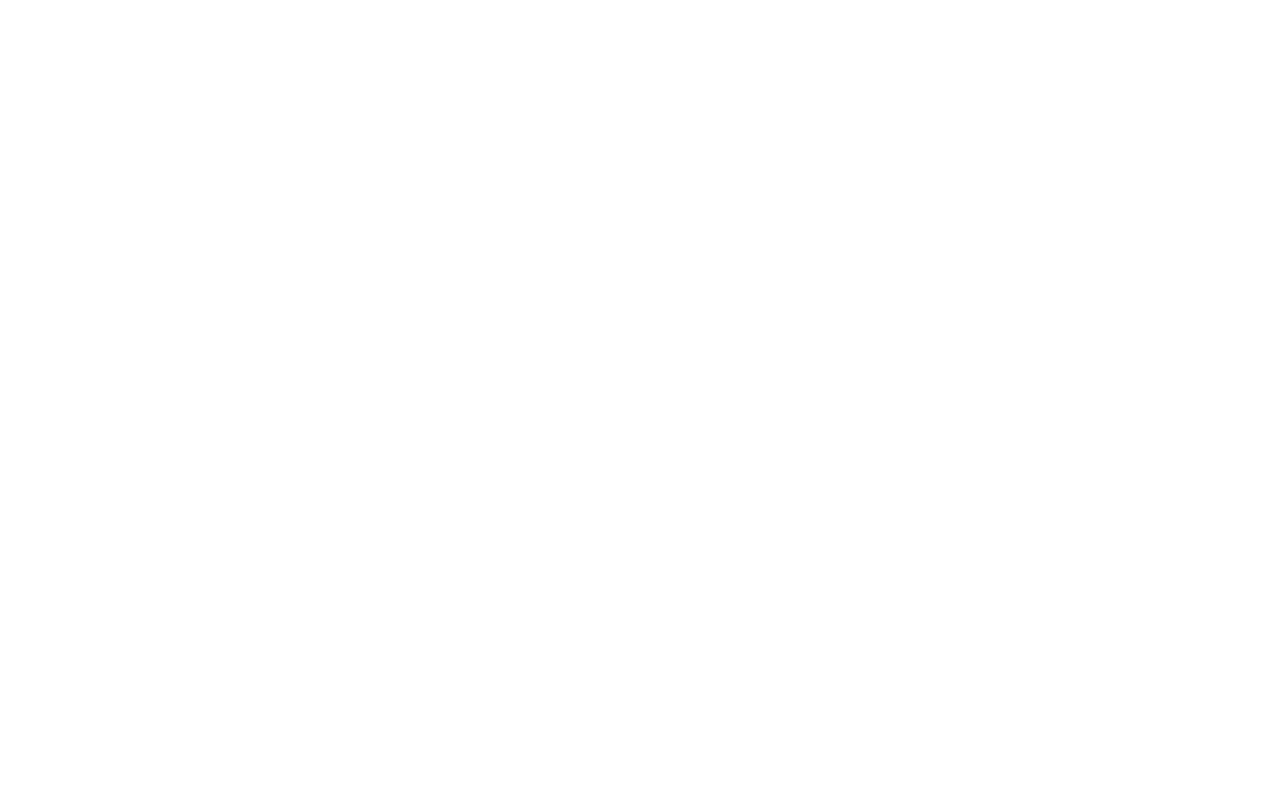
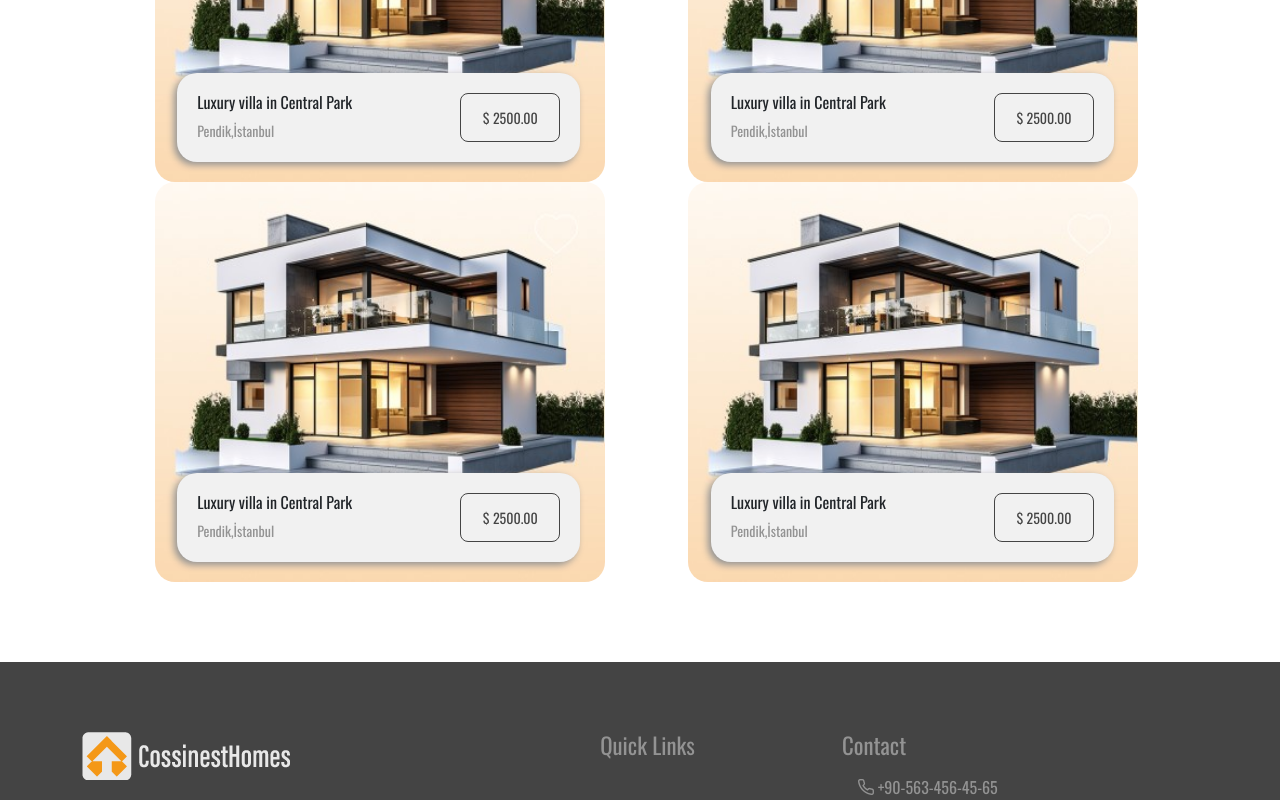
Before and after one commit to seval2016/cossineshomes, a Next.js app: page /adverts-page in a window 1280 px wide. Shown: the part 1368-2168 px from the top of the page. Before the commit the page ends 800 px from the top, so only its background shows below. Built offline with nearby package versions, Linux system fonts and the light colour scheme.

Commit message:
adverts page

```diff
--- a/src/app/adverts-page/page.js
+++ b/src/app/adverts-page/page.js
@@ -1,6 +1,7 @@
 import React from "react";
 import PageHeader from "@/components/common/page-header";
 import Spacer from "@/components/common/spacer";
+import AdvertsPage from "@/components/adverst-page/adverts-page";
 
 
 
@@ -13,8 +14,8 @@
     <>
       <PageHeader title="Adverts Page" />
       <Spacer />
-
-
+      <AdvertsPage/>
+      <Spacer/>
     </>
   );
 };
--- /dev/null
+++ b/src/components/adverst-page/adverts-form.js
@@ -0,0 +1,9 @@
+import React from 'react'
+
+const AdvertsForm = () => {
+  return (
+    <div>AdvertsForm</div>
+  )
+}
+
+export default AdvertsForm
--- a/src/components/adverst-page/adverts-page.js
+++ b/src/components/adverst-page/adverts-page.js
@@ -1,9 +1,46 @@
-import React from 'react'
+"use client";
+import React from "react";
+import { Container, Row, Col, Button } from "react-bootstrap";
+import "./adverts.scss";
+import Card from "react-bootstrap/Card";
+import Image from "next/image";
+import Adverts from "@/helpers/data/advert-page.json";
+import AdvertsForm from "./adverts-form";
 
 const AdvertsPage = () => {
   return (
-    <div>AdvertsPage</div>
-  )
-}
+    <>
+      <Container className="adverts d-flex">
+        <div>
+            <AdvertsForm/>
+        </div>
+        <Row>
+          {Adverts.map((item, index) => (
+            <Col key="index" className="d-flex">
+              <Card style={{ width: "28rem" }} className="border-0">
+                <Image
+                  src="/img/advertsPage/advertspage.jpg"
+                  className=""
+                  width={450}
+                  height={400}
+                  alt=""
+                />
+                <Card.Body className="d-flex justify-content-between">
+                  <div>
+                    <Card.Title>Luxury villa in Central Park</Card.Title>
+                    <Card.Text>Pendik,İstanbul</Card.Text>
+                  </div>
+                  <div>
+                    <Button className="btn">$ 2500.00</Button>
+                  </div>
+                </Card.Body>
+              </Card>
+            </Col>
+          ))}
+        </Row>
+      </Container>
+    </>
+  );
+};
 
-export default AdvertsPage
+export default AdvertsPage;
--- /dev/null
+++ b/src/components/adverst-page/adverts.scss
@@ -0,0 +1,42 @@
+@use "../../styles/mixins" as m;
+@use "../../styles/variables" as v;
+
+.adverts {
+  .card {
+    object-fit: cover;
+    img {
+      border-radius: v.$border-radius;
+    }
+    .card-body {
+      position: absolute;
+      bottom: 5%;
+      left: 5%;
+      background-color: v.$color6;
+      width: 90%;
+      border-radius: v.$border-radius;
+      padding: 20px;
+      box-shadow:-3px 3px 7px v.$color5;
+
+      .card-title{
+        font-weight: v.$font-weight;
+        font-size: 16px;
+      }
+      .card-text{
+        font-size: 14px;
+        color: v.$color5;
+      }
+
+      .btn {
+        width: 100px;
+        padding: 13px 0px;
+        font-size: 14px;
+        @include m.button-variant(
+          $bg:transparent,
+          $border: 1px solid v.$color2,
+          $c: v.$color2,
+          $rd: 8px
+        );
+      }
+    }
+  }
+}
```
Also changed, not shown: public/img/advertsPage/advertspage.jpg, src/components/adverst-page/adverts-page.scss (deleted).
